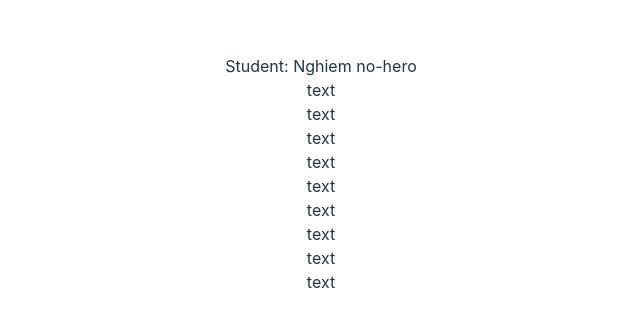
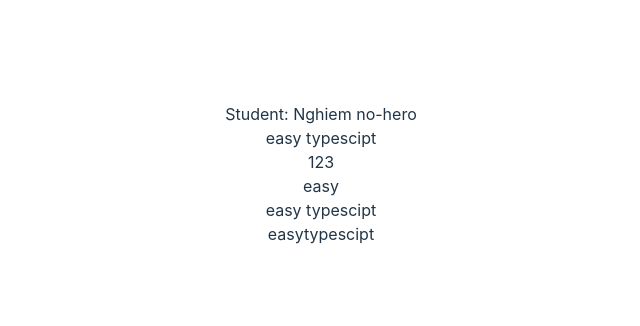
Before and after one commit to nghiemph95/React_Learning, a React (Vite) app in the folder 13_React_TypeScript/learn-easy-react/: page / in a window 1280 px wide. Shown: the part 226-552 px from the top of the page, without its empty margins (319-959 px from the left). Built offline with nearby package versions, Linux system fonts and the light colour scheme.

Commit message:
Updated: 03-02-2023 07:42:43

```diff
--- a/13_React_TypeScript/learn-easy-react/src/features/labs/MyText.tsx
+++ b/13_React_TypeScript/learn-easy-react/src/features/labs/MyText.tsx
@@ -1,7 +1,9 @@
 import * as React from 'react';
 
-export interface MyTextProps {}
+export interface MyTextProps {
+  children?: React.ReactNode;
+}
 
-export function MyText(props: MyTextProps) {
-  return <div>text</div>;
+export function MyText({ children }: MyTextProps) {
+  return <div>{children}</div>;
 }
```
